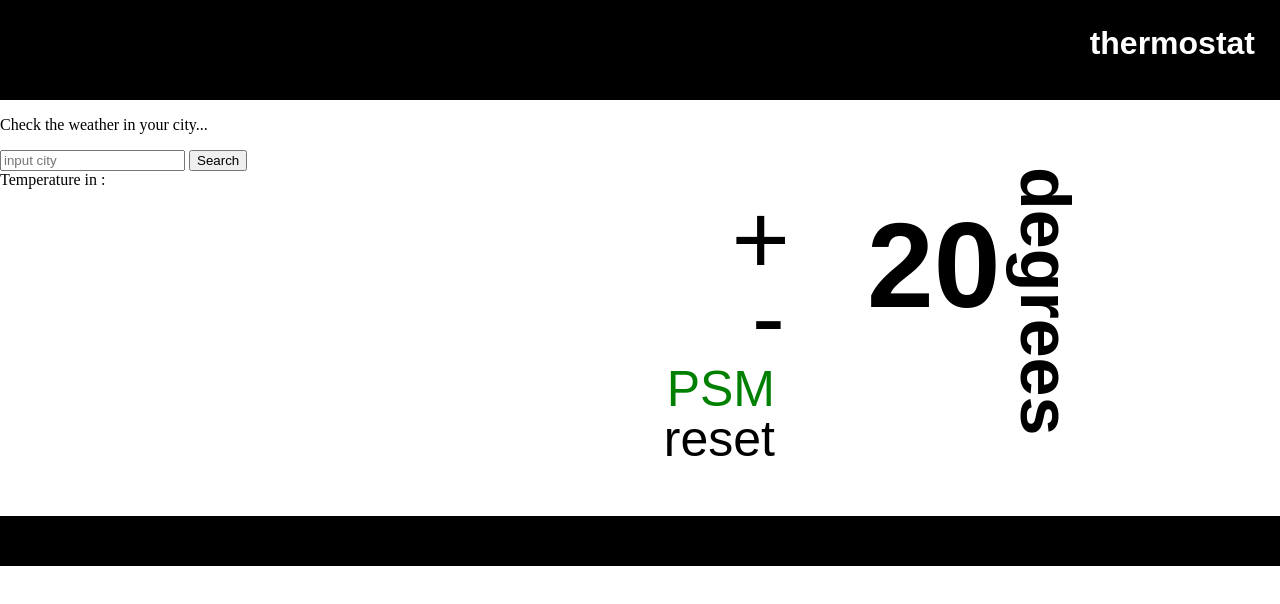
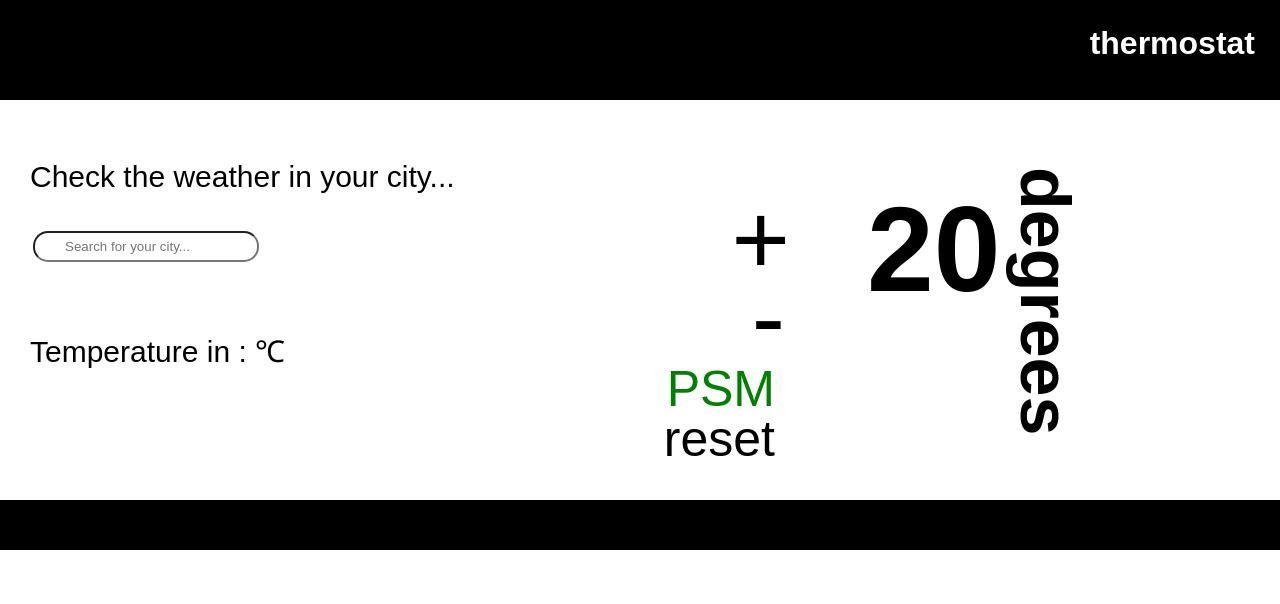
Before and after one commit to vickymg/thermostat, a plain HTML site: page index.html in a window 1280 px wide. Drawn offline with nearby package versions, Linux system fonts and the light colour scheme; no server answers.

Commit message:
added css to weather function

```diff
--- a/index.html
+++ b/index.html
@@ -18,16 +18,18 @@
         <button class="plus" id="temperature-up">+</button>
         <button class="psm" id="switch-power-saving">PSM</button>
         <button class="reset" id="temperature-reset">reset</button>
-        <div>
+      </div>
+        <div id="citytemp">
           <p>Check the weather in your city...</p>
           <form id="city-search">
-            <input id="city" type="text" placeholder="input city">
-            <input type="submit" value="Search">
+            <input class="search" id="city" type="text" placeholder="Search for your city...">
           </form>
-          Temperature in <span id="cityname"></span>:
-          <span id="current-temperature"></span>
         </div>
-      </div>
+        <div id="temp-is">
+        Temperature in
+        <span id="cityname"></span>:
+        <span id="current-temperature"></span> &#x2103;
+        </div>
       <div id="footer">Footer</div>
     </div>
 
--- a/public/home.css
+++ b/public/home.css
@@ -51,7 +51,6 @@ html, body {
 
 .vert-text {
   font-family:  AppleGothic, sans-serif;
-  /*text-align: right;*/
   font-size: 70px;
 
 	transform: rotate(90deg) translateY(95px) translateX(120px);
@@ -87,14 +86,12 @@ button:active {
 
 .plus {
   position: absolute;
-  /*position: relative;*/
   top: 172px;
   right: 480px;
 }
 
 .minus {
   position: absolute;
-  /*position: relative;*/
   top: 250px;
   right: 485px;
 }
@@ -108,11 +105,36 @@ button:active {
 
 .psm {
   position: absolute;
-  /*position: relative;*/
   top: 350px;
   right: 495px;
   font-size: 50px;
   color: green;
+}
+
+#citytemp{
+  position: absolute;
+  top: 100px;
+  font-family: AppleGothic, sans-serif;
+  font-size: 30px;
+  text-align: left;
+  margin: 30px;
+}
+
+#temp-is{
+  position: absolute;
+  top: 300px;
+  font-family: AppleGothic, sans-serif;
+  font-size: 30px;
+  text-align: left;
+  margin: 30px;
+}
+
+.search {
+  border-radius:15px;
+  -moz-border-radius:15px;
+  -webkit-border-radius:15px;
+  padding:6px 15px 6px 30px;
+  margin:3px;
 }
 
 #footer {
```
